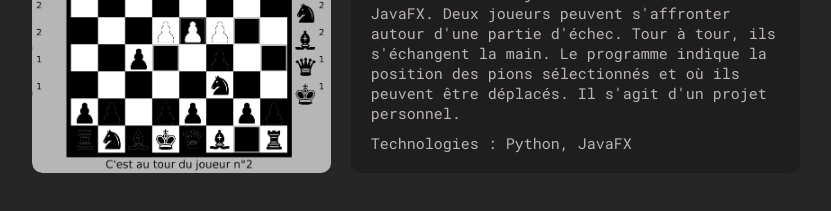
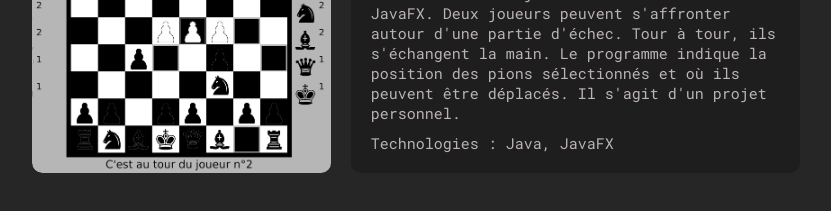
Before and after one commit to Antoine-ValentinCharpentier/portfolio, a React (Create React App) app: page /projects in a window 1280 px wide. Shown: the part 3520-3731 px from the top of the page, without its empty margins (224-1055 px from the left). Built offline with nearby package versions, Linux system fonts and the light colour scheme.

Commit message:
Correctif scroll changement de page

```diff
--- a/src/assets/components/NavBar.js
+++ b/src/assets/components/NavBar.js
@@ -1,5 +1,5 @@
-import React, { useState } from 'react';
-import { NavLink } from 'react-router-dom';
+import React, { useState, useEffect } from 'react';
+import { NavLink, useLocation } from 'react-router-dom';
 import styled from 'styled-components';
 import { GiHamburgerMenu } from 'react-icons/gi';
 import { AiOutlineCloseCircle } from 'react-icons/ai';
@@ -114,6 +114,12 @@ const BurgerOpenNavStyles = styled(GiHamburgerMenu)`
 
 export default function NavBar(){
     const [showNav, SetShowNav] = useState(false);
+
+    const { pathname } = useLocation();
+    useEffect(() => {
+        window.scrollTo(0, 0);
+    }, [pathname]);
+
     return (
     <>
         <NavBarStyles>
--- a/src/assets/data/ProjectsData.js
+++ b/src/assets/data/ProjectsData.js
@@ -122,7 +122,7 @@ const projectsData = [
                 title: "Jeu d'échec",
                 desc: "Réalisation d'un jeu d'échec en Java & JavaFX. Deux joueurs peuvent s'affronter autour d'une partie d'échec. Tour à tour, ils s'échangent la main. Le programme indique la position des pions sélectionnés et où ils peuvent être déplacés. Il s'agit d'un projet personnel.",
                 techno: [
-                    "Python","JavaFX",
+                    "Java","JavaFX",
                 ],
                 image: EchecImg,
                 git:"",
```
